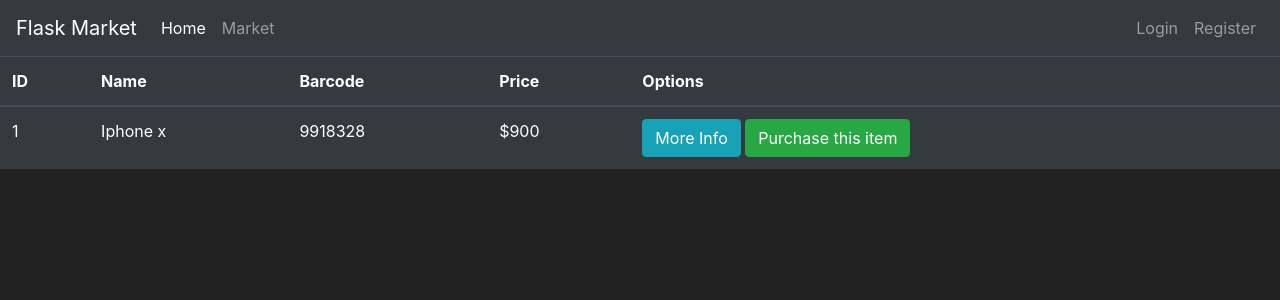
After one commit to James-h95/login-website, a Flask app: page /market in a window 1280 px wide. The commit adds this page. Shown: the top 300 px of the page. Run offline with Flask 3, Linux system fonts and the light colour scheme; some libraries are stand-ins or nearby versions.

Commit message:
Applied bootstrapping - created navbar and for the font. set background colour. Utilised template inheritance practice using Jinja symbols to increase efficiency. Set up the model to be used as database in flask, via python class and sqlaclhemy. Now data from table being used on website market page.

```diff
--- a/app.py
+++ b/app.py
@@ -1,12 +1,35 @@
 from flask import Flask, render_template
+from flask_sqlalchemy import SQLAlchemy
 app = Flask(__name__)
+app.config['SQLALCHEMY_DATABASE_URI'] = 'sqlite:///market.db'
+db = SQLAlchemy(app)
+
+# Model (table in db)
+''' Considered as a table to the Flask App'''
+class Item(db.Model):
+    id = db.Column(db.Integer(), primary_key=True)
+    name = db.Column(db.String(length=30), nullable=False, unique=True)
+    price = db.Column(db.Integer(),nullable=False)
+    barcode = db.Column(db.String(length=12),nullable=False, unique=True)
+    description = db.Column(db.String(length=1024), nullable=False, unique=True)
+
+    #To customise how item seen when queried in shell
+    def __repr__(self):
+        return f'Item {self.name}'
+
+
+
 
 @app.route('/')
+@app.route('/home')
 def home_page():
     return render_template('home.html')
 
-@app.route('/about/<username>')
-def about_page(username):
-    return f'<h1>Page about: {username}</h1>'
+@app.route('/market')
+def market_page():
+    items = Item.query.all()
+    return render_template('market.html',items=items)
+
+
 
 #Dynamic routes
--- /dev/null
+++ b/templates/base.html
@@ -0,0 +1,64 @@
+<!doctype html>
+<html lang="en">
+   <head>
+      <!-- Required meta tags -->
+      <meta charset="utf-8">
+      <meta name="viewport" content="width=device-width, initial-scale=1, shrink-to-fit=no">
+      <!-- Bootstrap CSS -->
+      <link rel="stylesheet" href="https://cdn.jsdelivr.net/npm/bootstrap@4.5.3/dist/css/bootstrap.min.css" integrity="sha384-TX8t27EcRE3e/ihU7zmQxVncDAy5uIKz4rEkgIXeMed4M0jlfIDPvg6uqKI2xXr2" crossorigin="anonymous">
+      <title> <!-- Unique to each page/template-->
+        {% block title %}
+
+        {% endblock %}
+      </title>
+   </head>
+
+   <body>
+    <!-- Navbar here-->
+    <nav class="navbar navbar-expand-md navbar-dark bg-dark">
+        <a class="navbar-brand" href="#">Flask Market</a>
+        <button class="navbar-toggler" type="button" data-toggle="collapse" data-target="#navbarNav">
+          <span class="navbar-toggler-icon"></span>
+        </button>
+        <div class="collapse navbar-collapse" id="navbarNav">
+          <ul class="navbar-nav mr-auto">
+            <li class="nav-item active">
+                <a class="nav-link" href="{{url_for('home_page')}}">Home <span class="sr-only">(current)</span></a>
+            </li>
+            <li class="nav-item">
+                <a class="nav-link" href="{{url_for('market_page')}}">Market</a>
+            </li>
+        </ul>
+        <ul class="navbar-nav">
+            <li class="nav-item">
+                <a class="nav-link" href="#">Login</a>
+            </li>
+            <li class="nav-item">
+                <a class="nav-link" href="#">Register</a>
+            </li>
+        </ul>
+        </div>
+    </nav>
+        {% block content %}
+
+        {% endblock %}
+    <!-- Future content here-->
+
+
+
+
+      <!-- Optional JavaScript -->
+      <!-- jQuery first, then Popper.js, then Bootstrap JS -->
+      <script src='https://kit.fontawesome.com/a076d05399.js'></script>
+      <script src="https://code.jquery.com/jquery-3.5.1.slim.min.js" integrity="sha384-DfXdz2htPH0lsSSs5nCTpuj/zy4C+OGpamoFVy38MVBnE+IbbVYUew+OrCXaRkfj" crossorigin="anonymous"></script>
+      <script src="https://cdn.jsdelivr.net/npm/popper.js@1.16.1/dist/umd/popper.min.js" integrity="sha384-9/reFTGAW83EW2RDu2S0VKaIzap3H66lZH81PoYlFhbGU+6BZp6G7niu735Sk7lN" crossorigin="anonymous"></script>
+      <script src="https://stackpath.bootstrapcdn.com/bootstrap/4.5.2/js/bootstrap.min.js" integrity="sha384-B4gt1jrGC7Jh4AgTPSdUtOBvfO8shuf57BaghqFfPlYxofvL8/KUEfYiJOMMV+rV" crossorigin="anonymous"></script>
+   </body>
+
+   <style>
+      body {
+      background-color: #212121;
+      color: white
+      }
+   </style>
+</html>
--- /dev/null
+++ b/templates/market.html
@@ -0,0 +1,40 @@
+{% extends 'base.html' %}
+{%block title%}
+  Market Page
+{%endblock%}
+
+
+{% block content %}
+
+<table class="table table-hover table-dark">
+  <thead>
+      <tr>
+          <!-- Your Columns HERE -->
+          <th scope="col">ID</th>
+          <th scope="col">Name</th>
+          <th scope="col">Barcode</th>
+          <th scope="col">Price</th>
+          <th scope="col">Options</th>
+      </tr>
+  </thead>
+  <tbody>
+    <!-- Your rows inside the table HERE: -->
+    <!-- Iterate over items list of dicts-->
+    <!-- Each tr tag responsible for filling values of 1 row-->
+    {% for item in items %} <!-- % allows us to write logic python esque code-->
+      <tr>
+        <td>{{item.id}}</td>
+        <td>{{item.name}}</td>
+        <td>{{item.barcode}}</td>
+        <td>${{item.price}}</td>
+        <td>
+            <button class="btn btn-outline btn-info"> More Info</button>
+            <button class="btn btn-outline btn-success"> Purchase this item</button>
+
+        </td>
+      </tr>
+    {% endfor %}
+  </tbody>
+</table>
+
+{% endblock %}
```
Also changed, not shown: templates/home.html (+7 -28 lines), instance/market.db (added).
